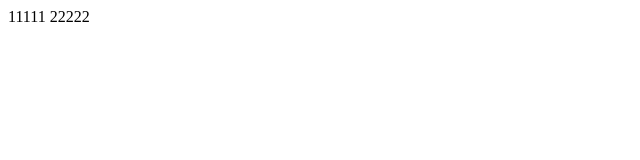
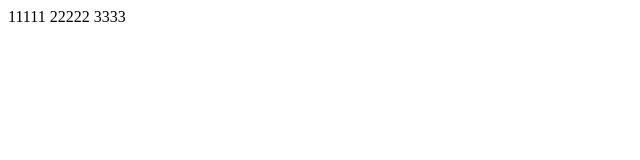
Before and after one commit to zySun0813/day34, a website: page src/html/index.html in a window 1280 px wide. Shown: the full height of the page, 0-640 px from the left. Drawn offline with Linux system fonts and the light colour scheme.

Commit message:
第三次提交

```diff
--- a/src/html/index.html
+++ b/src/html/index.html
@@ -8,7 +8,7 @@
 </head>
 
 <body>
-    11111 22222
+    11111 22222 3333
 </body>
 
 </html>
```
Also changed, not shown: src/html/hello.html (added).
